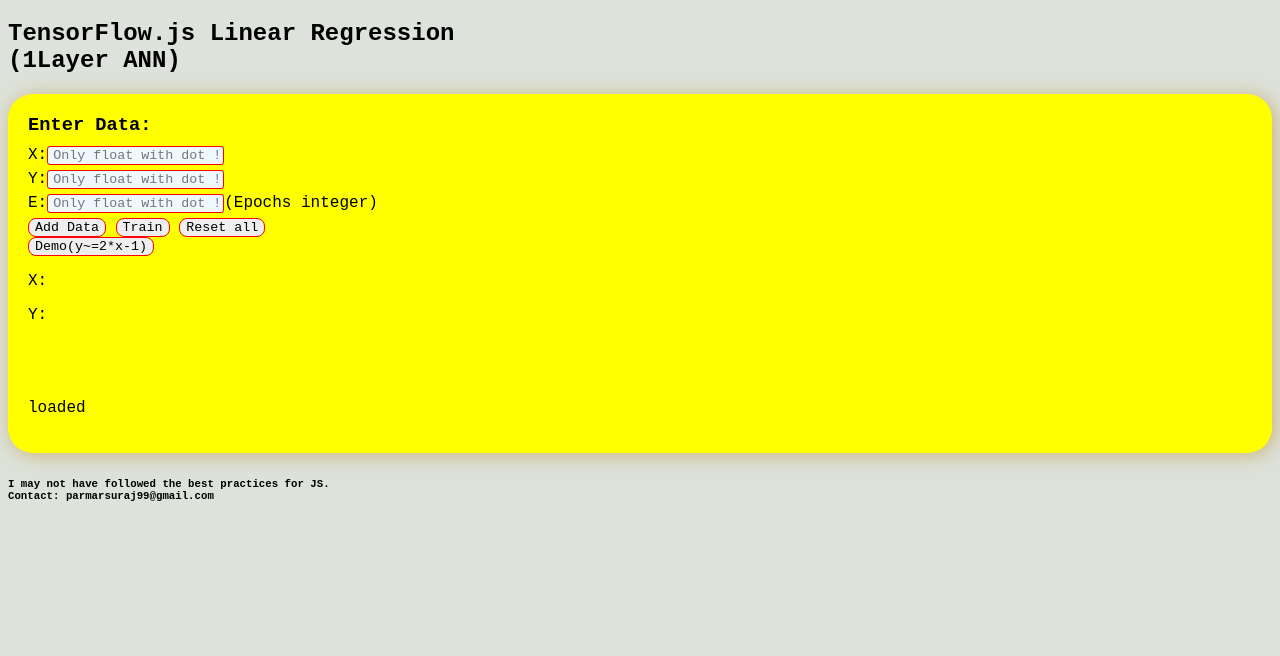
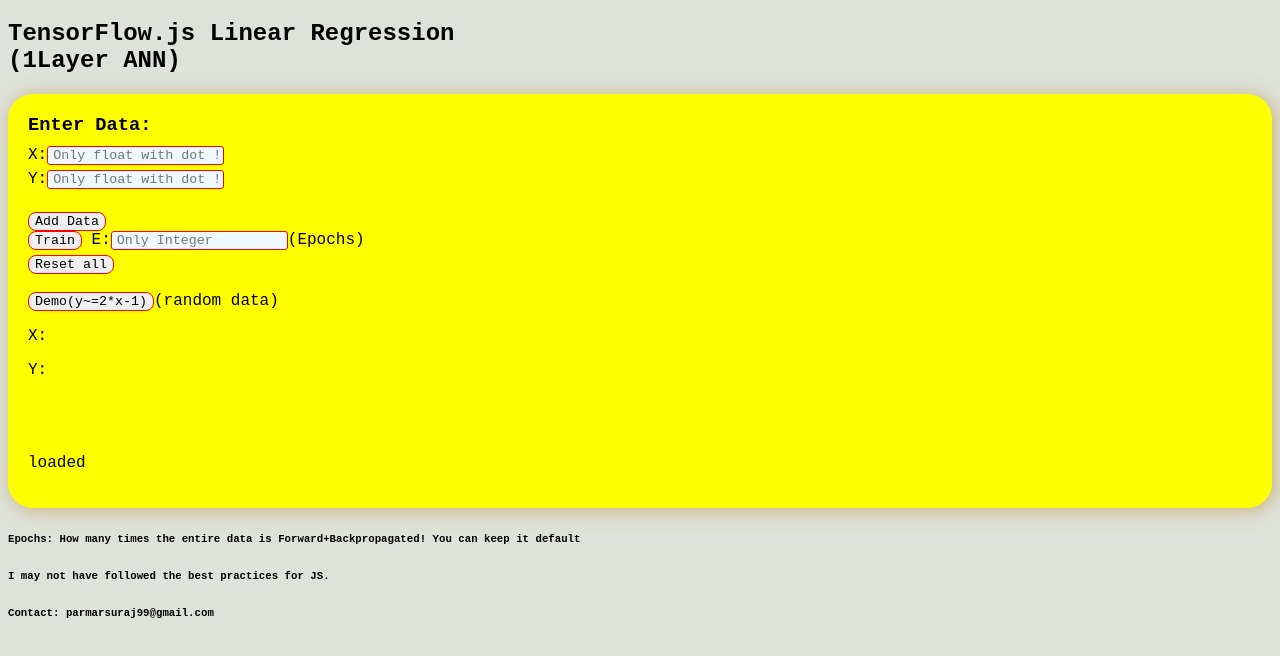
Before and after one commit to parmarsuraj99/tensorflow-js-LinearRegression, a plain HTML site: page index.html in a window 1280 px wide. Drawn offline with Linux system fonts and the light colour scheme; a script that the page names is missing.

Commit message:
epochs works

```diff
--- a/index.html
+++ b/index.html
@@ -25,17 +25,16 @@
              Y:<input type="text" class='numIn' id="yno" placeholder="Only float with dot !"
              onkeypress="return (event.charCode >= 48 && event.charCode <= 57) ||
              event.charCode == 46 || event.charCode == 0 "><br>
-             E:<input type="text" class='numIn' id="yno" placeholder="Only float with dot !"
+             <br>
+             <input type='button' class="btn" onclick="insert()" value="Add Data"><br>
+             <input type='button' class="btn" onclick="run()" value="Train">
+             E:<input type="text" class='numIn' id="epochsNum" placeholder="Only Integer"
              onkeypress="return (event.charCode >= 48 && event.charCode <= 57) ||
-             event.charCode == 46 || event.charCode == 0 ">(Epochs integer)
+             event.charCode == 46 || event.charCode == 0 ">(Epochs)
              <br>
-             <input type='button' class="btn" onclick="insert()" value="Add Data">
-             <input type='button' class="btn" onclick="run()" value="Train">
-             <input type="button" class="btn" value="Reset all" onclick="resetAll()"><br>
-             <input type='button' class="btn" onclick="random()" value="Demo(y~=2*x-1)">
+             <input type="button" class="btn" value="Reset all" onclick="resetAll()"><br><br>
+             <input type='button' class="btn" onclick="random()" value="Demo(y~=2*x-1)">(random data)
              <!--
-
-
              <input type='button' class="btn" onclick="resetModel()" value="Reset(keep Data)">
              -->
         </form>
@@ -56,8 +55,8 @@
         <p id='isLoaded'>loaded</p>
 
     </div>
-
-    <h6 style="position:fixed;">I may not have followed the best practices for JS.<br>Contact: parmarsuraj99@gmail.com</h6>
-
+    <h6>Epochs: How many times the entire data is Forward+Backpropagated! You can keep it default</h6>
+    <h6 style="position: relative;">I may not have followed the best practices for JS.</h6>
+    <h6>Contact: parmarsuraj99@gmail.com</h6>
     </body>
 </html>
--- a/scripts/demo.js
+++ b/scripts/demo.js
@@ -11,6 +11,7 @@ model.compile({loss: 'meanSquaredError', optimizer: 'sgd', metrics: ['mse']});
 
 const xs = tf.tensor(xArr);
 const ys = tf.tensor(yArr);
+var epochsnum=100;
 
 async function run(){
 
@@ -21,6 +22,10 @@ async function run(){
     // Generate some synthetic data for training.
     const xs = tf.tensor(xArr);
     const ys = tf.tensor(yArr);
+    epochsnum=document.getElementById('epochsNum').value;
+    if(epochsnum==0){
+        document.getElementById('epochsNum').value=100;
+    }
 
     document.getElementById("X").innerHTML="X: "+xs;
     //const ys = tf.mul(xs, 2);
@@ -29,7 +34,7 @@ async function run(){
     document.getElementById('isLoaded').innerHTML="Data loaded...";
     // Train the model using the data.
     document.getElementById('isLoaded').innerHTML="Training...";
-    await model.fit(xs, ys, {epochs: 200});
+    await model.fit(xs, ys, {epochs: epochsnum});
     console.log("fitting..")
     document.getElementById('isLoaded').innerHTML="Training Complete!";
 
--- a/scripts/helpers.js
+++ b/scripts/helpers.js
@@ -4,6 +4,7 @@ var yArr = new Array();
 function resetAll(){
     document.getElementById('X').innerHTML='';
     document.getElementById('Y').innerHTML='';
+    document.getElementById('epochsNum').value='100';
     document.getElementById('xno').value='';
     document.getElementById('yno').value='';
     document.getElementById('isLoaded').innerText='';
--- a/styles/style.css
+++ b/styles/style.css
@@ -8,9 +8,8 @@ body{
     border-radius: 25px;
     padding: 20px;
     align-content: center;
-    box-shadow: 3px 2px 20px rgb(201, 180, 123);
-    position: relative;
-    margin:auto;
+    box-shadow: 3px 2px 20px #c9b47b;
+    position: static;
 }
 #he{
 
```
